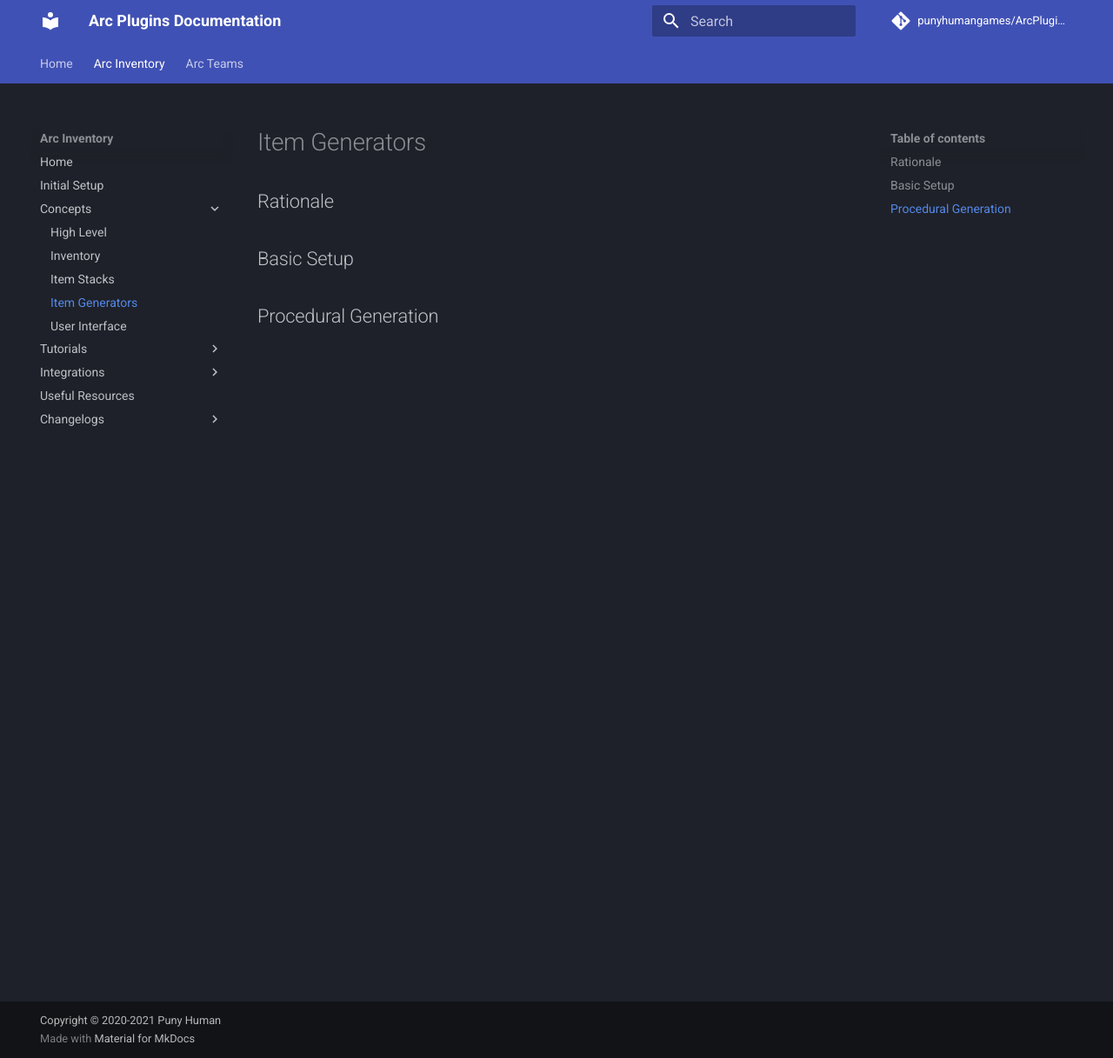
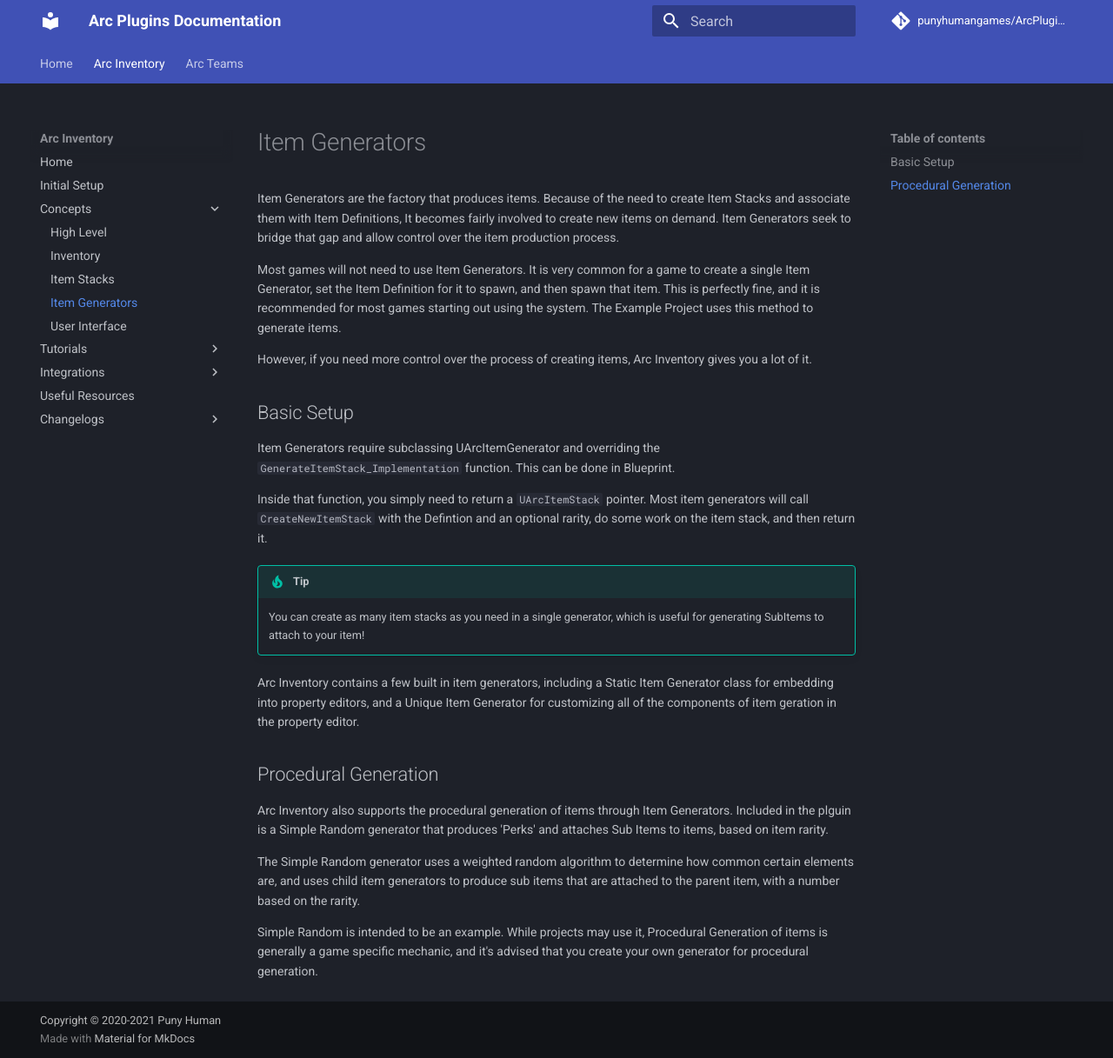
Before and after one commit to punyhumangames/ArcPluginsDocumentation, an MkDocs documentation site: the page built from docs/arcinventory/concepts/generators.md, in a window 1280 px wide and 1217 px high. Shown: the whole window at 87% size. Built offline with MkDocs 1.6.1 and Material for MkDocs 9.7.7, drawn with Linux system fonts in a browser that asks for light colours; comment, search, counter and statistics services are not loaded.

Commit message:
item generator documentation

```diff
--- a/docs/arcinventory/concepts/generators.md
+++ b/docs/arcinventory/concepts/generators.md
@@ -1,9 +1,28 @@
 
-## Rationale
+Item Generators are the factory that produces items.  Because of the need to create Item Stacks and associate them with Item Definitions, It becomes fairly involved to create new items on demand.  Item Generators seek to bridge that gap and allow control over the item production process.
+
+Most games will not need to use Item Generators.  It is very common for a game to create a single Item Generator, set the Item Definition for it to spawn, and then spawn that item.  This is perfectly fine, and it is recommended for most games starting out using the system.  The Example Project uses this method to generate items.
+
+However, if you need more control over the process of creating items, Arc Inventory gives you a lot of it.
 
 ## Basic Setup
 
+Item Generators require subclassing UArcItemGenerator and overriding the `GenerateItemStack_Implementation` function.  This can be done in Blueprint.
+
+Inside that function, you simply need to return a `UArcItemStack` pointer.  Most item generators will call `CreateNewItemStack` with the Defintion and an optional rarity, do some work on the item stack, and then return it.
+
+!!! tip
+    You can create as many item stacks as you need in a single generator, which is useful for generating SubItems to attach to your item!
+
+Arc Inventory contains a few built in item generators, including a Static Item Generator class for embedding into property editors, and a Unique Item Generator for customizing all of the components of item geration in the property editor.
+
 ## Procedural Generation
+
+Arc Inventory also supports the procedural generation of items through Item Generators.  Included in the plguin is a Simple Random generator that produces 'Perks' and attaches Sub Items to items, based on item rarity.
+
+The Simple Random generator uses a weighted random algorithm to determine how common certain elements are, and uses child item generators to produce sub items that are attached to the parent item, with a number based on the rarity.
+
+Simple Random is intended to be an example.  While projects may use it, Procedural Generation of items is generally a game specific mechanic, and it's advised that you create your own generator for procedural generation.
 
 
 --8<-- "includes/abbreviations.md"
```
